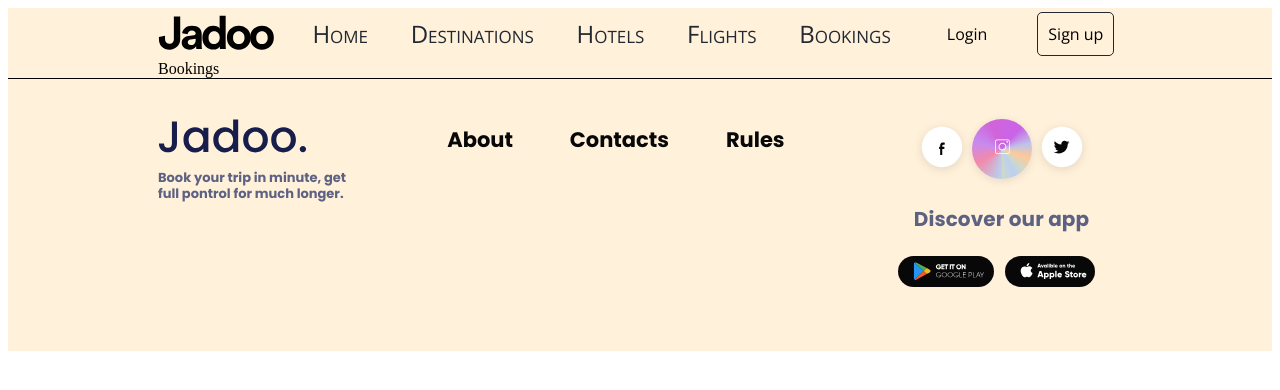
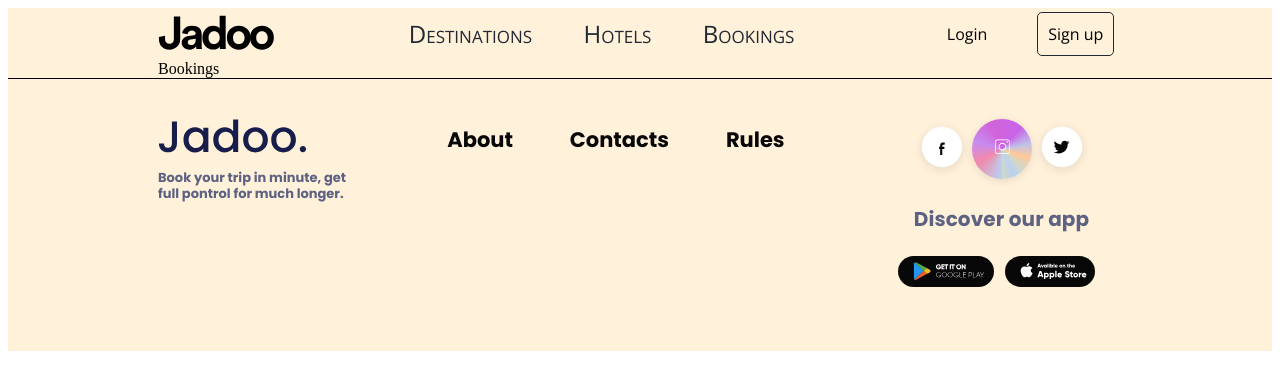
Before and after one commit to Olzhas92/react-diploma-paper, a React (Create React App) app: page /bookings in a window 1280 px wide. Shown: the top 390 px of the page. Built offline with nearby package versions, Linux system fonts and the light colour scheme; a web font is replaced by a local one.

Commit message:
Flights Page excluded

```diff
--- a/src/App.jsx
+++ b/src/App.jsx
@@ -3,7 +3,6 @@ import { Routes, Route, Link } from "react-router-dom";
 import { HomePage } from "./pages/HomePage";
 import { Destinations } from "./pages/Destinations";
 import { Hotels } from "./pages/Hotels";
-import { Flights } from "./pages/Flights";
 import { Bookings } from "./pages/Bookings";
 import { PageNotFound } from "./pages/PageNotFound";
 import { Layout } from "./components/Layout/Layout";
@@ -17,7 +16,6 @@ const App = () => {
           <Route index element={<HomePage />}></Route>
           <Route path="destinations" element={<Destinations />} />
           <Route path="hotels" element={<Hotels />} />
-          <Route path="flights" element={<Flights />} />
           <Route path="bookings" element={<Bookings />} />
           <Route path="*" element={<PageNotFound />} />
         </Route>
--- a/src/components/Header/Navbar.jsx
+++ b/src/components/Header/Navbar.jsx
@@ -1,6 +1,5 @@
 import React from "react";
 import { Link } from "react-router-dom";
-import { HomePage } from "../../pages/HomePage";
 import { Registration } from "../Header/Registration";
 import jadoo from "../../assets/jadoo.svg";
 import styles from "./Navbar.module.css";
@@ -8,22 +7,15 @@ import styles from "./Navbar.module.css";
 export const Navbar = () => {
   return (
     <div className={styles.navbar}>
-      <Link to="/" element={<HomePage />}>
+      <Link to="/">
         <img src={jadoo} alt="" />
       </Link>
-
       <nav className={styles.nav}>
-        <Link to="/" className={styles.navlink}>
-          Home
-        </Link>
         <Link to="/destinations" className={styles.navlink}>
           Destinations
         </Link>
         <Link to="/hotels" className={styles.navlink}>
           Hotels
-        </Link>
-        <Link to="/flights" className={styles.navlink}>
-          Flights
         </Link>
         <Link to="/bookings" className={styles.navlink}>
           Bookings
--- a/src/components/Header/Navbar.module.css
+++ b/src/components/Header/Navbar.module.css
@@ -14,7 +14,7 @@
   align-items: center;
   justify-content: space-between;
   flex-direction: row;
-  width: 60%;
+  width: 40%;
 }
 
 .navlink {
--- a/src/pages/Flights.jsx
+++ /dev/null
@@ -1,5 +0,0 @@
-import React from "react";
-
-export const Flights = () => {
-  return <div>Flights</div>;
-};
```
